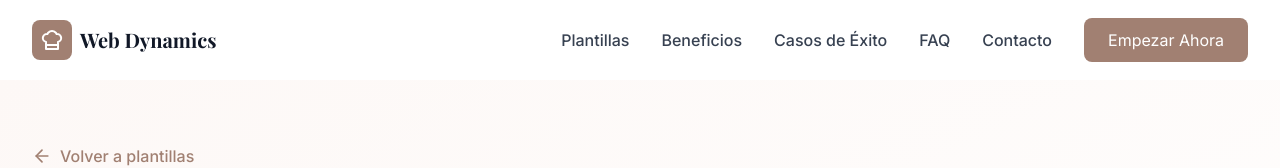
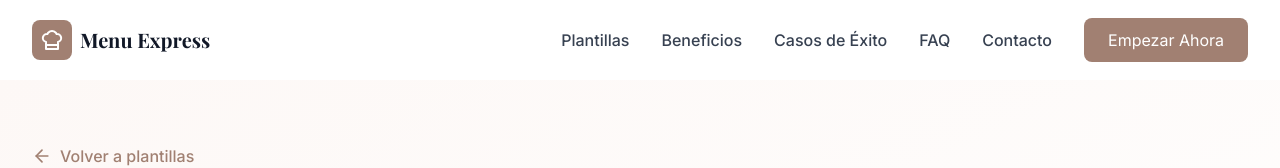
Before and after one commit to ivanprocessdynamics/menuexpress, a Next.js app: page /plantillas/alta-cocina-gourmet in a window 1280 px wide. Shown: the top 168 px of the page. Built offline with nearby package versions, Linux system fonts and the light colour scheme; a web font is replaced by a local one.

Commit message:
Rebrand: Change Web Dynamics to Menu Express across all files

```diff
--- a/app/demo/[slug]/page.tsx
+++ b/app/demo/[slug]/page.tsx
@@ -26,7 +26,7 @@ export async function generateMetadata({ params }: DemoPageProps): Promise<Metad
   }
 
   return {
-    title: `Demo ${template.name} - Restaurante | Web Dynamics`,
+    title: `Demo ${template.name} - Restaurante | Menu Express`,
     description: `Vista previa demo de sitio web para ${template.name}`,
     robots: {
       index: false,
--- a/app/layout.tsx
+++ b/app/layout.tsx
@@ -15,12 +15,12 @@ const playfair = Playfair_Display({
 })
 
 export const metadata: Metadata = {
-  title: 'Web Dynamics - Sitios Web para Restaurantes que Generan Reservas',
+  title: 'Menu Express - Sitios Web para Restaurantes que Generan Reservas',
   description: 'Plantillas profesionales de sitios web especializadas para restaurantes. Diseño responsive, sistema de reservas integrado y optimizado para SEO. Tu sitio listo en 48 horas.',
   keywords: 'sitios web restaurantes, páginas web restaurantes, diseño web gastronómico, reservas online, menú digital',
-  authors: [{ name: 'Web Dynamics' }],
+  authors: [{ name: 'Menu Express' }],
   openGraph: {
-    title: 'Web Dynamics - Sitios Web para Restaurantes',
+    title: 'Menu Express - Sitios Web para Restaurantes',
     description: 'Plantillas profesionales que aumentan tus reservas online',
     type: 'website',
     locale: 'es_ES',
--- a/app/plantillas/[slug]/page.tsx
+++ b/app/plantillas/[slug]/page.tsx
@@ -26,7 +26,7 @@ export async function generateMetadata({ params }: TemplatePageProps): Promise<M
   }
 
   return {
-    title: `${template.name} - Plantilla para Restaurante | Web Dynamics`,
+    title: `${template.name} - Plantilla para Restaurante | Menu Express`,
     description: template.description,
     openGraph: {
       title: template.name,
--- a/app/plantillas/moderna/page.tsx
+++ b/app/plantillas/moderna/page.tsx
@@ -2,7 +2,7 @@ import { Metadata } from 'next';
 import { redirect } from 'next/navigation';
 
 export const metadata: Metadata = {
-  title: 'Plantilla Moderna - Web Dynamics',
+  title: 'Plantilla Moderna - Menu Express',
   description: 'Plantilla de carta digital para pizzerías y locales de comida rápida',
 };
 
--- a/app/plantillas/premium/page.tsx
+++ b/app/plantillas/premium/page.tsx
@@ -2,7 +2,7 @@ import { Metadata } from 'next';
 import { redirect } from 'next/navigation';
 
 export const metadata: Metadata = {
-  title: 'Plantilla Premium - Web Dynamics',
+  title: 'Plantilla Premium - Menu Express',
   description: 'Plantilla de carta digital para sushi, alta cocina y restaurantes de fusión',
 };
 
--- a/app/plantillas/tradicional/page.tsx
+++ b/app/plantillas/tradicional/page.tsx
@@ -2,7 +2,7 @@ import { Metadata } from 'next';
 import { redirect } from 'next/navigation';
 
 export const metadata: Metadata = {
-  title: 'Plantilla Tradicional - Web Dynamics',
+  title: 'Plantilla Tradicional - Menu Express',
   description: 'Plantilla de carta digital para restaurantes tradicionales y braserías',
 };
 
--- a/components/DemoSiteClient.tsx
+++ b/components/DemoSiteClient.tsx
@@ -406,7 +406,7 @@ export default function DemoSiteClient({ template }: DemoSiteClientProps) {
               © 2025 {demoData.restaurantName}. Todos los derechos reservados.
             </p>
             <p className="text-white/60 text-xs sm:text-sm mt-2">
-              Demo creado por Web Dynamics
+              Demo creado por Menu Express
             </p>
           </div>
         </div>
--- a/components/Footer.tsx
+++ b/components/Footer.tsx
@@ -13,7 +13,7 @@ export default function Footer() {
               <ChefHat className="w-6 h-6" />
             </div>
             <span className="text-xl font-bold text-white font-serif">
-              Web Dynamics
+              Menu Express
             </span>
           </div>
           <p className="text-sm max-w-2xl mx-auto">
@@ -25,7 +25,7 @@ export default function Footer() {
         {/* Bottom Bar */}
         <div className="border-t border-gray-800 pt-8 text-center">
           <p className="text-sm mb-2">
-            © {currentYear} Web Dynamics | Expertos en páginas web para restaurantes locales de Cataluña.
+            © {currentYear} Menu Express | Expertos en páginas web para restaurantes locales de Cataluña.
           </p>
           <p className="text-xs text-gray-500">
             Todos los derechos reservados.
--- a/components/Navigation.tsx
+++ b/components/Navigation.tsx
@@ -41,7 +41,7 @@ export default function Navigation() {
               <ChefHat className="w-6 h-6" />
             </div>
             <span className="text-xl font-bold text-gray-900 font-serif">
-              Web Dynamics
+              Menu Express
             </span>
           </Link>
 
--- a/package.json
+++ b/package.json
@@ -1,5 +1,5 @@
 {
-  "name": "web-dynamics-restaurantes",
+  "name": "menu-express-restaurantes",
   "version": "1.0.0",
   "private": true,
   "scripts": {
```
